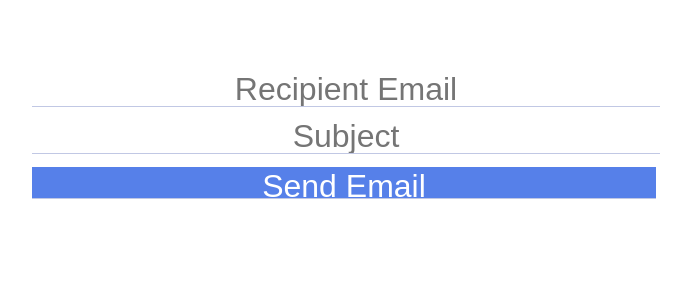
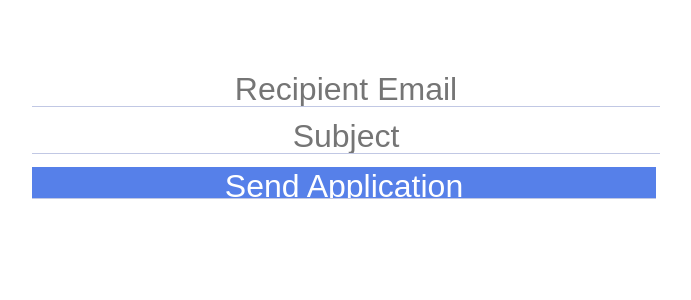
Before and after one commit to Ezeko/apply, a PHP site: page / in a window 1280 px wide. Shown: the top 300 px of the page, without its empty margins (296-987 px from the left). Run offline with PHP 8.4, Linux system fonts and the light colour scheme.

Commit message:
email sender

```diff
--- a/index.php
+++ b/index.php
@@ -51,7 +51,7 @@ input[type='submit']{
     <form action="mailer.php" method="POST">
         <input type="email" name="email" placeholder="Recipient Email" required>
         <input type="text" name="subject" placeholder="Subject" required>
-        <input type="submit" value="Send Email" >
+        <input type="submit" value="Send Application" >
     </form>
     </section>
     </div>
```
